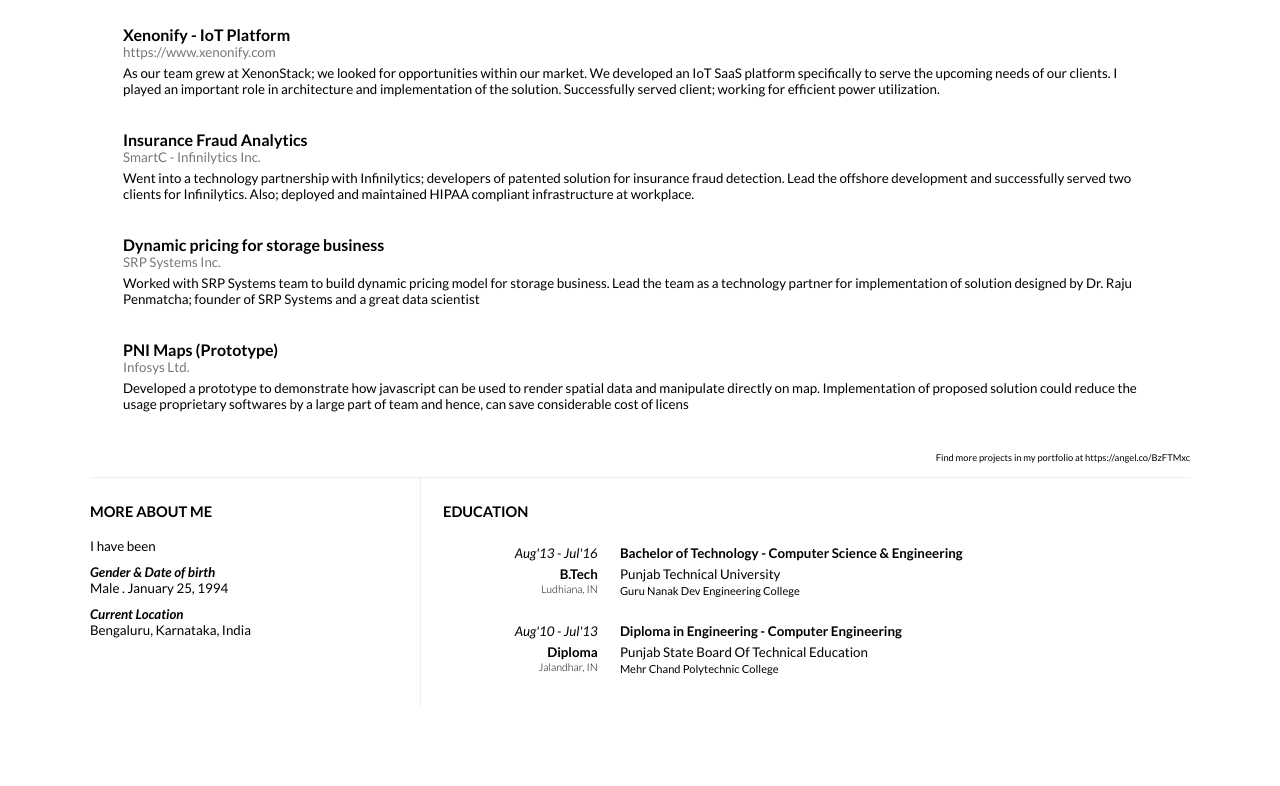
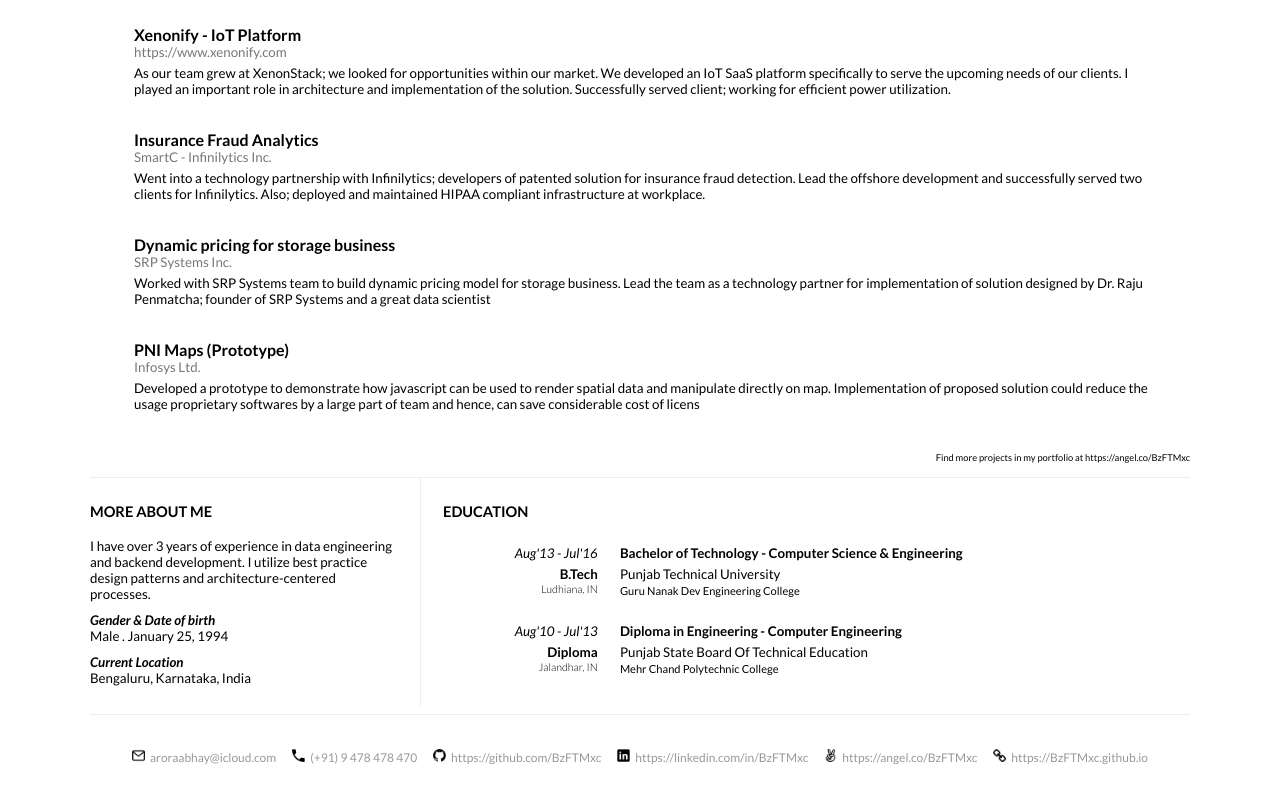
Before and after one commit to ChandSingh/chandsingh.github.io, a website: page src/pug/index.pug in a window 1280 px wide. Shown: the part 1371-2157 px from the top of the page. Before the commit the page ends 2077 px from the top, so only its background shows below. Drawn offline with nearby package versions, Linux system fonts and the light colour scheme; files that its build step writes are made by us from their sources; files whose address does not match are found by name.

Commit message:
Completed Page 2

```diff
--- a/src/less/BzFTMxc.less
+++ b/src/less/BzFTMxc.less
@@ -42,6 +42,15 @@
 
 .text-right{
     text-align: right;
+}
+
+
+.print{
+    display: none !important;
+
+    @media print {
+	display: inline !important;
+    }
 }
 
 @media print{
@@ -466,7 +475,7 @@
 .portfolio{
     float: left;
     width: 94%;
-    padding: 20px 3%;
+    padding: 20px 4%;
 
     @media print {
 	padding: 10px 2%;
@@ -513,6 +522,10 @@
 	width: 100%;
 	padding: 5px 0px;
 
+	@media print {
+	    padding: 3px 0px;
+	}
+
 	b {
 	    font-style: italic;
 	}
@@ -522,3 +535,34 @@
 	}
     }
 }
+
+#footer {
+    border-top: 1px #EEE solid;
+
+    .links{
+	float: left;
+	width: 100%;
+	text-align: center;
+
+	a {
+	    font-size: 9pt;
+	    line-height: 30px;
+	    text-decoration: none;;
+	    margin: 0px 8px;
+	    color: #999;
+
+	    img{
+		height: 13px;
+		margin-right: 5px;
+	    }
+
+	    &:hover{
+		color: #000;
+		text-decoration: underline;
+	    }
+	}
+
+
+    }
+
+}
--- a/src/pug/index.pug
+++ b/src/pug/index.pug
@@ -1,7 +1,7 @@
 doctype html
 html(lang="en")
     head
-        title Abhay Arora - Data Engineering &amp; Backend
+        title Abhay Arora - Data Engineering, Backend &amp; DevOps
         link(href='https://fonts.googleapis.com/css?family=Lato:300,400,400i,700,700i', type='text/css', rel='stylesheet')
         link(href='assets/css/BzFTMxc.min.css', type='text/css', rel='stylesheet')
     body
@@ -249,7 +249,9 @@
                             .content
                                 .about
                                     .a
-                                        p I have been
+                                        p
+                                            | I have over 3 years of experience in data engineering and backend development.
+                                            span.no-print  I utilize best practice design patterns and  architecture-centered processes.
                                     .a
                                         b Gender &amp; Date of birth
                                         p Male . January 25, 1994
@@ -284,6 +286,31 @@
                                             br
                                             small Mehr Chand Polytechnic College
 
+
+                .wrapper
+                    section#footer.section
+                        .content
+                            .links
+                                a(href='mailto:aroraabhay@icloud.com')
+                                    img(src='assets/img/mail.png')
+                                    | aroraabhay@icloud.com
+                                a(href='tel:+919478478470')
+                                    img(src='assets/img/call.png')
+                                    | (+91) 9 478 478 470
+                                a(target='blank', href='https://github.com/BzFTMxc')
+                                    img(src='assets/img/gh.png')
+                                    | https://github.com/BzFTMxc
+                                a(target='blank', href='https://linkedin.com/in/BzFTMxc')
+                                    img(src='assets/img/in.png')
+                                    | https://linkedin.com/in/BzFTMxc
+                                a.no-print(target='blank', href='https://angel.co/BzFTMxc')
+                                    img(src='assets/img/angellist.png')
+                                    | https://angel.co/BzFTMxc
+                                a.no-print(target='blank', href='https://bzftmxc.github.io')
+                                    img(src='assets/img/link.png')
+                                    | https://BzFTMxc.github.io
+
+
         script(type='text/javascript', src='https://cdnjs.cloudflare.com/ajax/libs/highcharts/5.0.14/highcharts.js')
         script(type='text/javascript', src='https://cdnjs.cloudflare.com/ajax/libs/highcharts/5.0.14/highcharts-more.js')
         script(type='text/javascript', src='https://cdnjs.cloudflare.com/ajax/libs/highcharts/5.0.14/js/modules/solid-gauge.js')
```
Also changed, not shown: assets/css/BzFTMxc.css, assets/css/BzFTMxc.min.css, assets/img/angellist.png (added), assets/img/gh.png (added), assets/img/in.png (added), assets/img/link.png (added), index.html, src/img/angellist.png (added), src/img/gh.png (added), src/img/in.png (added), src/img/link.png (added).
